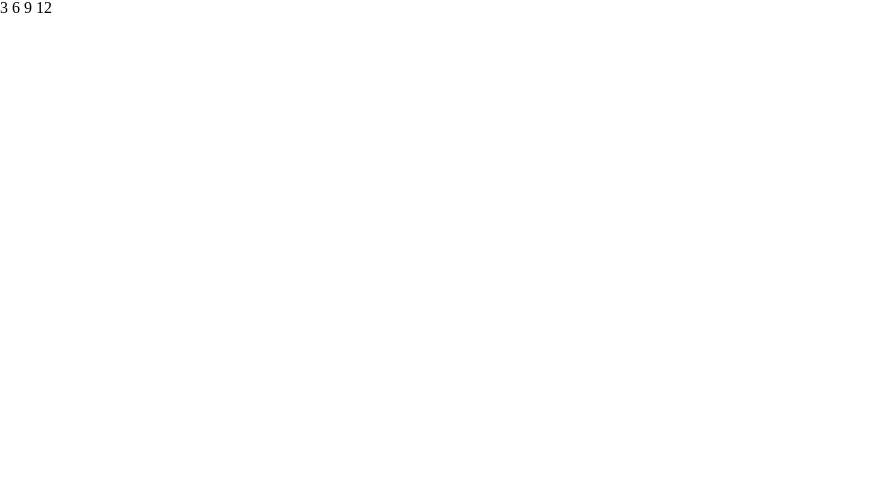
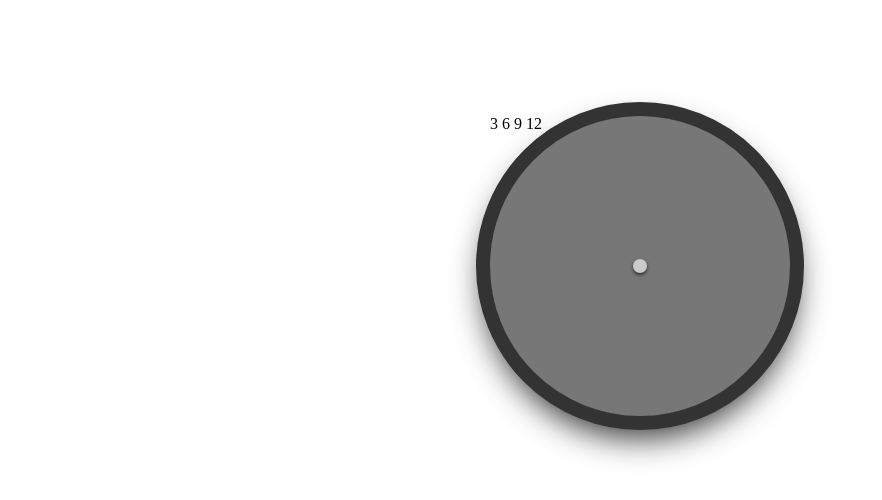
Before and after one commit to chamanoS/AnalogClock, a plain HTML site: page index.html in a window 1280 px wide. Shown: the whole page, without its empty margins (0-882 px from the left). Drawn offline with nearby package versions, Linux system fonts and the light colour scheme.

Commit message:
styling the analog

```diff
--- a/index.html
+++ b/index.html
@@ -6,7 +6,8 @@
     <title>Analog Clock</title>
     <link rel="stylesheet" href="https://cdnjs.cloudflare.com/ajax/libs/meyer-reset/2.0/reset.min.css">
     <link rel="stylesheet prefetch" href="https://fonts.googleapis.com/css?family=Poiret+One">
-   <script src="https://cdnjs.cloudflare.com/ajax/libs/prefixfree/1.0.7/prefixfree.min.js"></script>
+    <link rel="stylesheet" href="style.css">
+    <script src="https://cdnjs.cloudflare.com/ajax/libs/prefixfree/1.0.7/prefixfree.min.js"></script>
 </head>
 <body>
     <div class="clock">
--- a/style.css
+++ b/style.css
@@ -0,0 +1,24 @@
+.clock{
+    background: #777;
+    width: 300px;
+    height: 300px;
+    margin: 8% auto 0;
+    border-radius: 50%;
+    border: 14px solid #333;
+    position: relative;
+    box-shadow: 0 2vh 4vh -1vh rgba(0, 0,0, 0.8);
+}
+.dot{
+    width: 14px;
+    height: 14px;
+    border-radius: 50%;
+    background: #ccc;
+    top: 0;
+    left: 0;
+    right: 0;
+    bottom: 0;
+    margin: auto;
+    position: absolute;
+    z-index: 10;
+    box-shadow: 0 2px 4px -1px black;
+}
```
